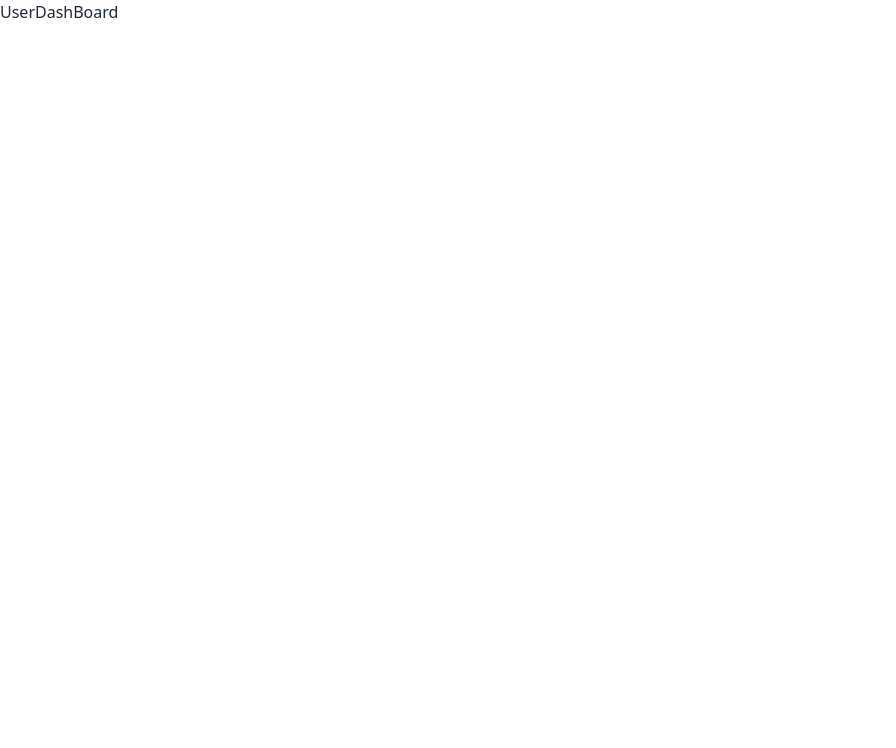
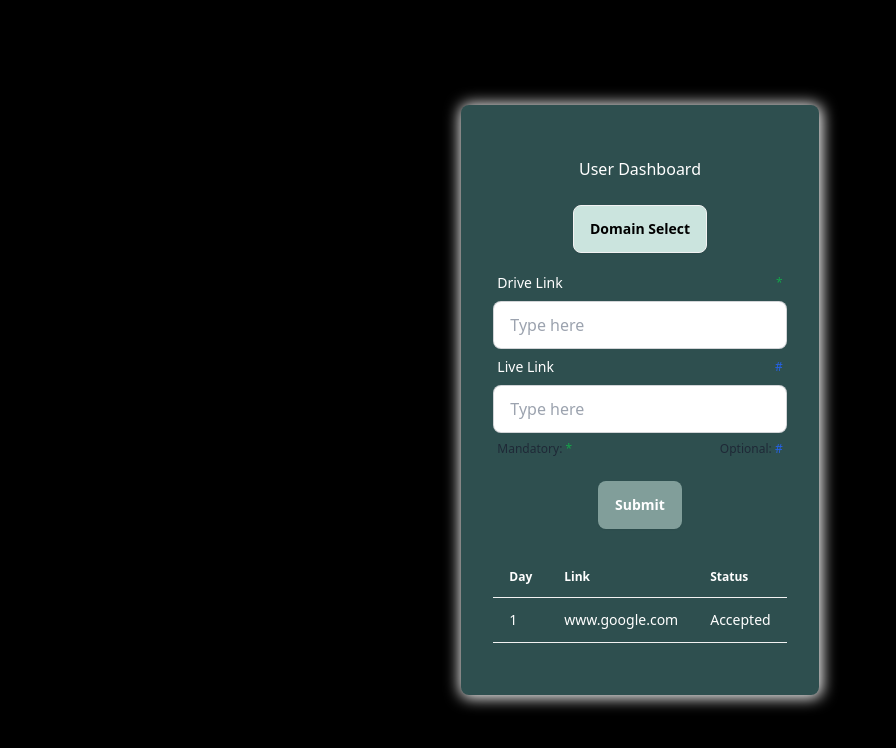
Before and after one commit to samrat53/dcc-gdsc-21days-december, a React (Vite) app: page /user in a window 1280 px wide. Shown: the top 748 px of the page, without its empty margins (0-896 px from the left). Built offline with nearby package versions, Linux system fonts and the light colour scheme.

Commit message:
complete user dashboard

```diff
--- a/src/components/AdminDashboard.jsx
+++ b/src/components/AdminDashboard.jsx
@@ -1,55 +1,9 @@
-import React from "react";
+import React from 'react'
 
 const AdminDashboard = () => {
   return (
-    <>
-      <div className="submission-form rounded-sm flex flex-col items-center justify-center">
-      <h1 className="py-5">Admin Dashboard</h1>
-        <details className="dropdown">
-          <summary className="m-1 btn rounded-lg cursor-pointer bg-green-200 hover:bg-green-500 hover:text-white ">
-            Domain Select
-          </summary>
-          <ul className="p-2 shadow menu dropdown-content z-[1] rounded-box w-52 bg-blue-100">
-            <li>
-              <a>Web Development</a>
-            </li>
-            <li>
-              <a>Android Development</a>
-            </li>
-            <li>
-              <a>AI / ML</a>
-            </li>
-          </ul>
-        </details>
+    <div>AdminDashboard</div>
+  )
+}
 
-        <label className="form-control w-full max-w-xs my-2">
-          <div className="label">
-            <span className="label-text">Drive Link</span>
-            <span className="label-text-alt text-green-600">*</span>
-          </div>
-          <input
-            type="text"
-            placeholder="Type here"
-            className="input input-bordered w-full max-w-xs"
-          />
-          <div className="label">
-            <span className="label-text">Live Link</span>
-            <span className="label-text-alt text-blue-600">#</span>
-          </div>
-          <input
-            type="text"
-            placeholder="Type here"
-            className="input input-bordered w-full max-w-xs"
-          />
-          <div className="label">
-            <span className="label-text-alt">Mandatory: <span className="text-green-600">*</span></span>
-            <span className="label-text-alt">Optional: <span className="text-blue-600">#</span></span>
-          </div>
-        </label>
-        <button className="btn">Submit</button>
-      </div>
-    </>
-  );
-};
-
-export default AdminDashboard;
+export default AdminDashboard
--- a/src/components/UserDashBoard.jsx
+++ b/src/components/UserDashBoard.jsx
@@ -1,9 +1,126 @@
-import React from 'react'
+import React, { useState } from "react";
+import "./styles.css";
 
 const UserDashBoard = () => {
+  const data = [
+    {
+      day: 1,
+      link: "www.google.com",
+      status: 30,
+    },
+  ];
+
+  const [driveLink, setDriveLink] = useState("");
+  const [liveLink, setLiveLink] = useState("");
+
+  const handleDriveLinkChange = (e) => {
+    setDriveLink(e.target.value);
+  };
+
+  const handleLiveLinkChange = (e) => {
+    setLiveLink(e.target.value);
+  };
+
+  const handleSubmit = () => {
+    // Your submission logic here
+    console.log("Form submitted:", { driveLink, liveLink });
+  };
+
   return (
-    <div>UserDashBoard</div>
-  )
-}
+    <>
+      <div className="bounded flex flex-col items-center justify-center h-[100vh]">
+        <div className="submission-form rounded-lg flex flex-col items-center justify-center p-8 w-[50wh]">
+          <h1 className="py-5  ">User Dashboard</h1>
 
-export default UserDashBoard
+          <details className="dropdown">
+            <summary className="m-1 text-white btn rounded-lg cursor-pointer bg-green-200 hover:bg-green-500 hover:text-white ">
+              Domain Select
+            </summary>
+            <ul className="p-2 shadow menu dropdown-content z-[1] rounded-box w-52 bg-white">
+              <li className="text-black">
+                <a>Web Development</a>
+              </li>
+              <li li className="text-black">
+                <a>Android Development</a>
+              </li>
+              <li className="text-black">
+                <a>AI / ML</a>
+              </li>
+            </ul>
+          </details>
+
+          <label className="form-control w-full max-w-xs my-2">
+            <div className="label">
+              <span className="label-text text-white">Drive Link</span>
+              <span className="label-text-alt text-green-600">*</span>
+            </div>
+            <input
+              type="text"
+              placeholder="Type here"
+              name="driveLink"
+              value={driveLink}
+              onChange={handleDriveLinkChange}
+              className="input input-bordered w-full max-w-xs"
+            />
+            <div className="label">
+              <span className="label-text text-white">Live Link</span>
+              <span className="label-text-alt text-blue-600">#</span>
+            </div>
+            <input
+              type="text"
+              placeholder="Type here"
+              name="liveLink"
+              value={liveLink}
+              onChange={handleLiveLinkChange}
+              className="input input-bordered w-full max-w-xs"
+            />
+            <div className="label">
+              <span className="label-text-alt">
+                Mandatory: <span className="text-green-600">*</span>
+              </span>
+              <span className="label-text-alt">
+                Optional: <span className="text-blue-600">#</span>
+              </span>
+            </div>
+          </label>
+          <button
+            className="btn my-2 text-white hover:bg-green-500 hover:text-white"
+            onClick={handleSubmit}
+            disabled={!driveLink}
+          >
+            Submit
+          </button>
+          <div className="overflow-x-auto">
+            <table className="table my-5">
+              <thead>
+                <tr>
+                  <th>Day</th>
+                  <th>Link</th>
+                  <th>Status</th>
+                </tr>
+              </thead>
+              <tbody>
+                {data.map((item) => (
+                  <tr key={item.day}>
+                    <td>{item.day}</td>
+                    <td>
+                      <a
+                        href={item.link}
+                        className="overflow-hidden truncate max-w-xs block"
+                      >
+                        {item.link}
+                      </a>
+                    </td>
+                    <td>{item.status ? "Accepted" : "Rejected"}</td>
+                  </tr>
+                ))}
+              </tbody>
+            </table>
+          </div>
+        </div>
+      </div>
+    </>
+  );
+};
+
+export default UserDashBoard;
--- /dev/null
+++ b/src/components/styles.css
@@ -0,0 +1,10 @@
+.submission-form{
+    background-color: #2E4F4F;
+    box-shadow: 1px 1px 15px 2px  white;
+}
+.bounded{
+    background-color: #000000;
+}
+h1,table,th,td{
+    color: white;
+}
--- a/src/index.css
+++ b/src/index.css
@@ -1,3 +1,13 @@
 @tailwind base;
 @tailwind components;
 @tailwind utilities;
+
+.btn{
+    background-color: #CBE4DE;
+    color: black;
+}
+.btn[disabled] {
+    background:  #cbe4de87;
+    color: white;
+    cursor: not-allowed;
+  }
--- a/tailwind.config.js
+++ b/tailwind.config.js
@@ -15,7 +15,7 @@ export default {
   plugins: [require("daisyui")],
   daisyui: {
     themes: false, // false: only light + dark | true: all themes | array: specific themes like this ["light", "dark", "cupcake"]
-    darkTheme: "", // name of one of the included themes for dark mode
+    darkTheme: "light", // name of one of the included themes for dark mode
     base: true, // applies background color and foreground color for root element by default
     styled: true, // include daisyUI colors and design decisions for all components
     utils: true, // adds responsive and modifier utility classes
```
